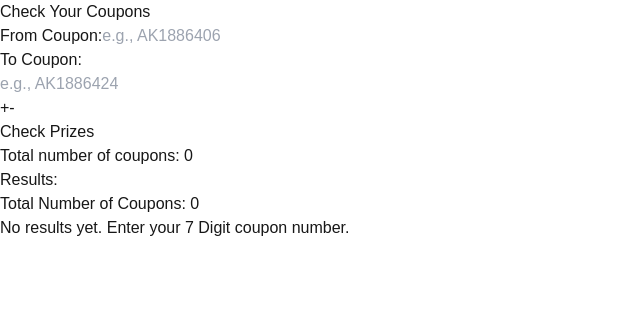
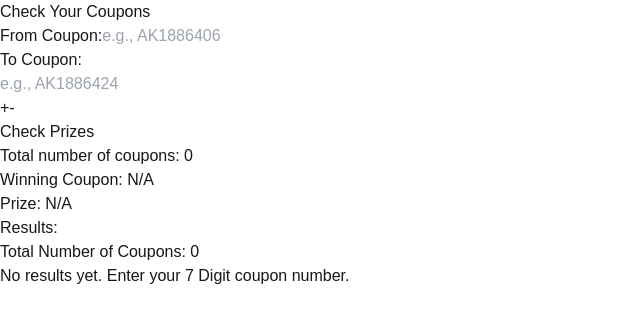
Before and after one commit to M-Sanjay12o52o/coupon-prize-checker, a Next.js app: page / in a window 1280 px wide. Shown: the top 322 px of the page, without its empty margins (0-640 px from the left). Built offline with nearby package versions, Linux system fonts and the light colour scheme.

Commit message:
displaying winning coupon seperately

```diff
--- a/src/app/page.tsx
+++ b/src/app/page.tsx
@@ -6,12 +6,17 @@ export default function CheckCoupons() {
   const [fromCoupon, setFromCoupon] = useState("");
   const [toCoupon, setToCoupon] = useState("");
   const [results, setResults] = useState([]);
+  const [winningCoupon, setWinningCoupon] = useState<WinningCoupon>(null);
+
+  type WinningCoupon = {
+    coupon: string;
+    prize: string;
+  } | null;
 
   const handleSubmit = async (e: React.FormEvent<HTMLFormElement>) => {
     e.preventDefault();
     setResults([]); // Clear previous results
-
-    console.log("results: ", results);
+    setWinningCoupon(null);
 
     try {
       const response = await fetch("/api/check-coupons", {
@@ -25,6 +30,10 @@ export default function CheckCoupons() {
       const data = await response.json();
       if (response.ok) {
         setResults(data.prizes);
+
+        // Identifying the winning coupons or coupon
+        const winner = data.prizes.find(({ prize }: { prize: string }) => prize !== "No Prize");
+        setWinningCoupon(winner || "");
       } else {
         alert(data.error || "Something went wrong");
       }
@@ -53,7 +62,7 @@ export default function CheckCoupons() {
             onChange={(e) => setFromCoupon(e.target.value)}
             placeholder="e.g., AK1886406"
             required
-            className="w-full px-4 py-2 border rounded-md focus:outline-none focus:ring-2 focus:ring-blue-500 text-black"
+            className="w-full px-4 py-2 border rounded-md focus:outline-none focus:ring-2 focus:ring-blue-500 text-black h-20"
           />
         </div>
         <div className="mb-4">
@@ -67,7 +76,7 @@ export default function CheckCoupons() {
               onChange={(e) => setToCoupon(e.target.value)}
               placeholder="e.g., AK1886424"
               required
-              className="w-full px-4 py-2 border rounded-md focus:outline-none focus:ring-2 focus:ring-blue-500 text-black"
+              className="w-full px-4 py-2 border rounded-md focus:outline-none focus:ring-2 focus:ring-blue-500 text-black h-20"
               onFocus={() => {
                 // auto fill functionality for tocoupon input
                 if (!toCoupon) {
@@ -85,7 +94,7 @@ export default function CheckCoupons() {
                   const num = parseInt(toCoupon.match(/\d+/)?.[0] || "0", 10) + 1;
                   setToCoupon(`${prefix}${num}`);
                 }}
-                className="bg-blue-500 text-white px-2 py-1 rounded-md hover:bg-blue-600"
+                className="bg-blue-500 text-white px-2 py-1 rounded-md hover:bg-blue-600 h-8 mt-2"
               >
                 +
               </button>
@@ -100,7 +109,7 @@ export default function CheckCoupons() {
                   );
                   setToCoupon(`${prefix}${num}`);
                 }}
-                className="bg-red-500 text-white px-2 py-1 rounded-md hover:bg-red-600"
+                className="bg-red-500 text-white px-2 py-1 rounded-md hover:bg-red-600 h-8"
               >
                 -
               </button>
@@ -117,6 +126,14 @@ export default function CheckCoupons() {
       </form >
 
       <h1 className="">Total number of coupons: {results.length}</h1>
+
+      {/* // Displaying winnign coupon */}
+
+      <div>
+        <h1 className="text-2xl font-bold text-green-600 mb-2">Winning Coupon: {
+          winningCoupon ? winningCoupon.coupon : "N/A"}</h1>
+        <h2 className="text-xl font-semibold text-gray-700">Prize: {winningCoupon ? winningCoupon.prize : "N/A"}</h2>
+      </div>
 
       <div className="bg-white shadow-md rounded-lg p-6 mt-6 w-full max-w-2xl">
         <h2 className="text-xl font-bold mb-4 text-gray-800">Results:</h2>
```
Also changed, not shown: src/app/api/check-coupons/route.ts (+0 -11 lines).
